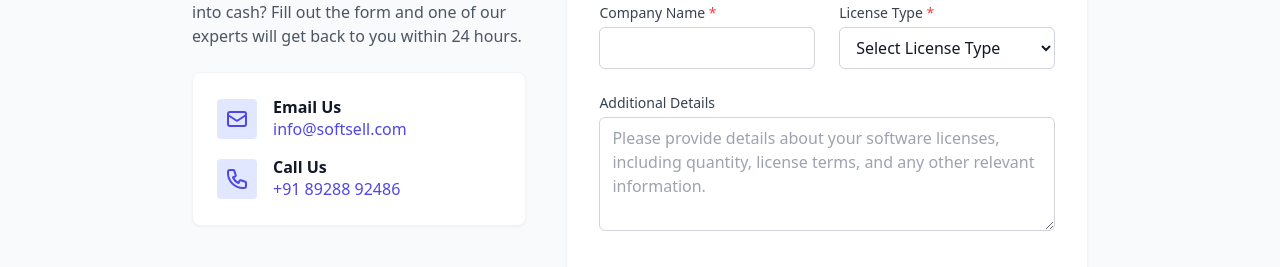
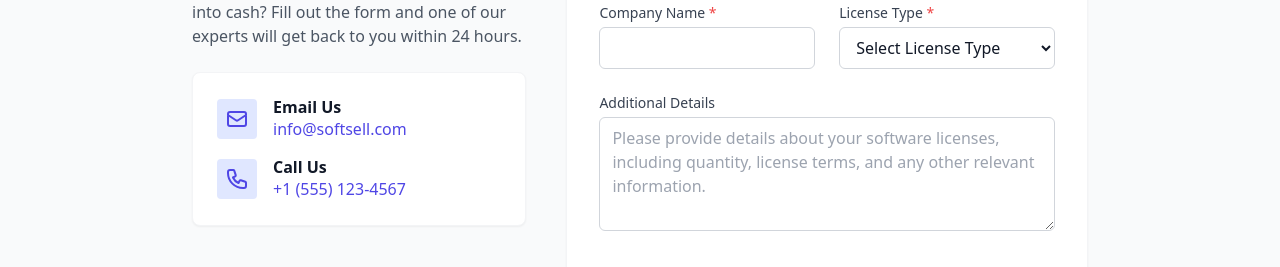
Before and after one commit to divyanevgi/SoftSell, a React (Vite) app: page / in a window 1280 px wide. Shown: the part 2892-3159 px from the top of the page. Built offline with nearby package versions, Linux system fonts and the light colour scheme.

Commit message:
Update ContactSection.jsx

```diff
--- a/src/components/ContactSection.jsx
+++ b/src/components/ContactSection.jsx
@@ -71,7 +71,7 @@ const ContactSection = () => {
                   </div>
                   <div>
                     <h3 className="font-semibold text-gray-900 dark:text-white">Call Us</h3>
-                    <p className="text-indigo-600 dark:text-indigo-400">+91 89288 92486</p>
+                    <p className="text-indigo-600 dark:text-indigo-400">+1 (555) 123-4567</p>
                   </div>
                 </div>
               </div>
```
